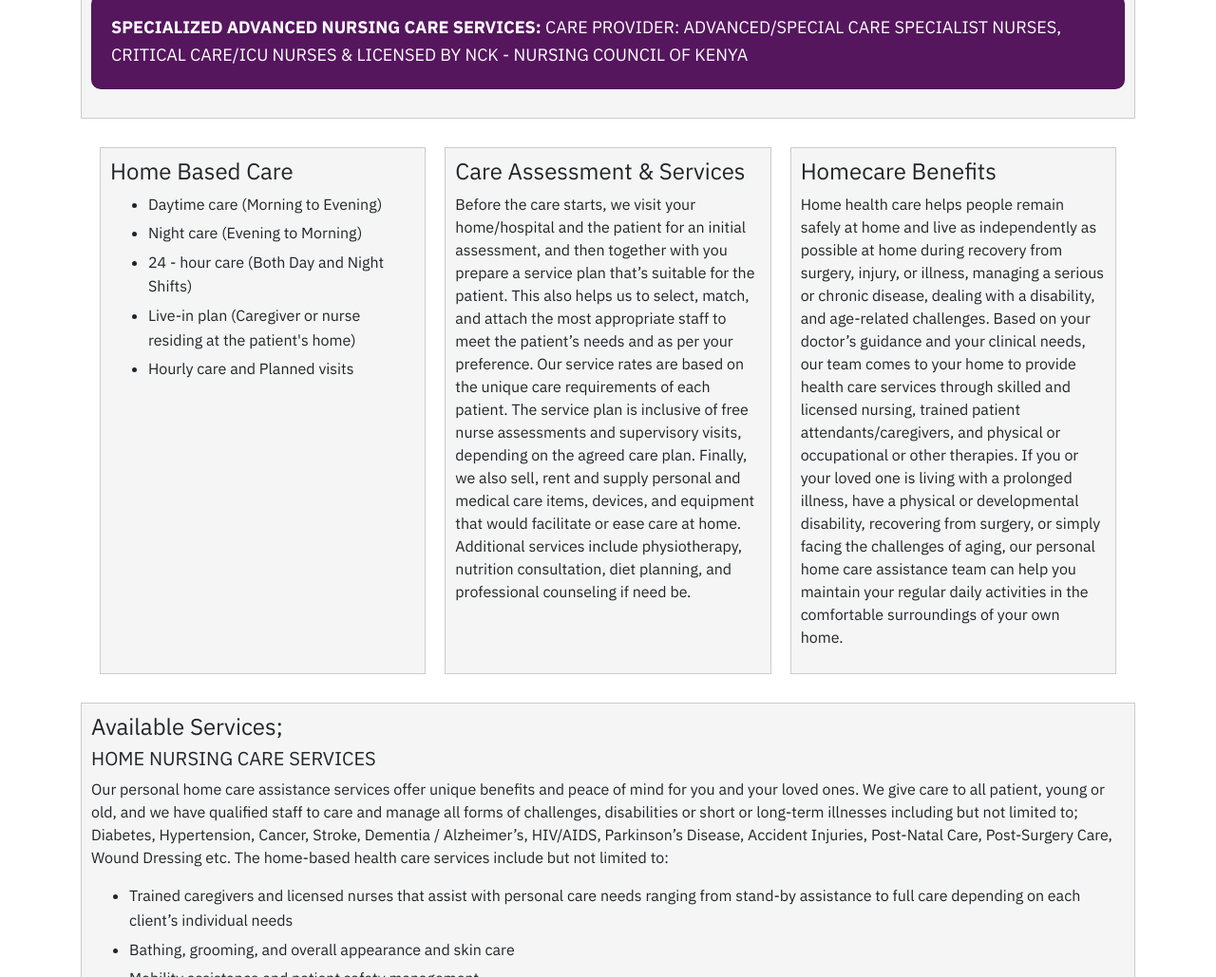
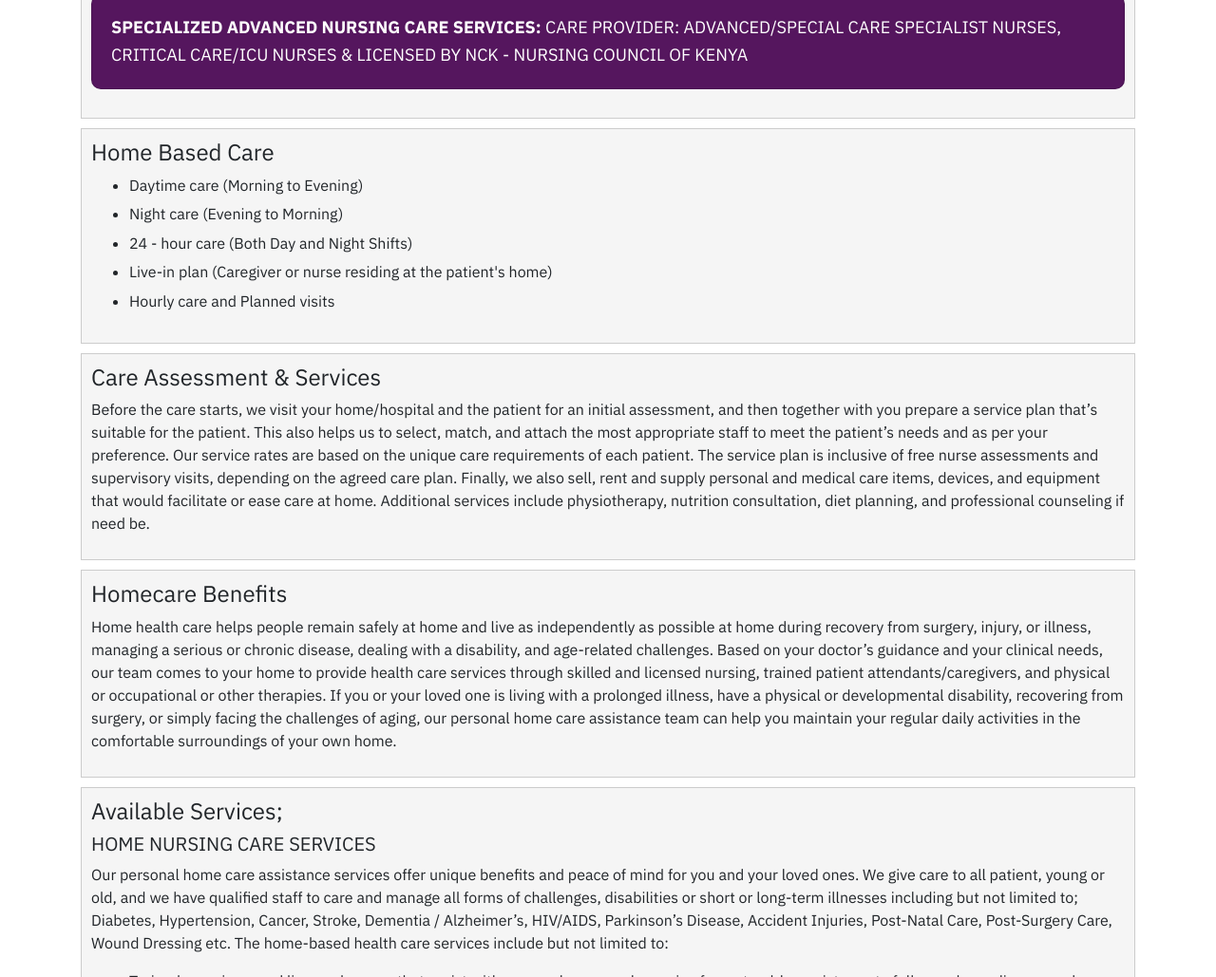
Before and after one commit to Hansel-Technologies/GoCareWebsite, a plain HTML site: page homecare.html in a window 1280 px wide. Shown: the part 900-1929 px from the top of the page at 95% size. Drawn offline with nearby package versions, Linux system fonts and the light colour scheme; some packages are replaced by stand-ins of ours.

Commit message:
updated 27th July

```diff
--- a/homecare.html
+++ b/homecare.html
@@ -212,11 +212,12 @@ body{--wp--preset--color--black: #000000;--wp--preset--color--cyan-bluish-gray:
 }
 
 .section-grid {
-  display: grid;
-  grid-template-columns: repeat(3, 1fr);
-  grid-gap: 20px;
-  padding: 20px;
+  display: flex;
+  flex-direction: column;
+
 }
+
+
 
 
 </style>
@@ -396,8 +397,6 @@ body{--wp--preset--color--black: #000000;--wp--preset--color--cyan-bluish-gray:
     <div class="section-grid">
       <div class="section">
         <h1 class="heading">Home Based Care</h1>
-
-
         <div class="card2">
           <ul class="bullets">
             <li>Daytime care (Morning to Evening)</li>
@@ -425,6 +424,7 @@ body{--wp--preset--color--black: #000000;--wp--preset--color--cyan-bluish-gray:
         </p>
       </div>
     </div>
+
 
 
     <div class="section">
```
Lines whose indentation alone changed are shown as unchanged.
